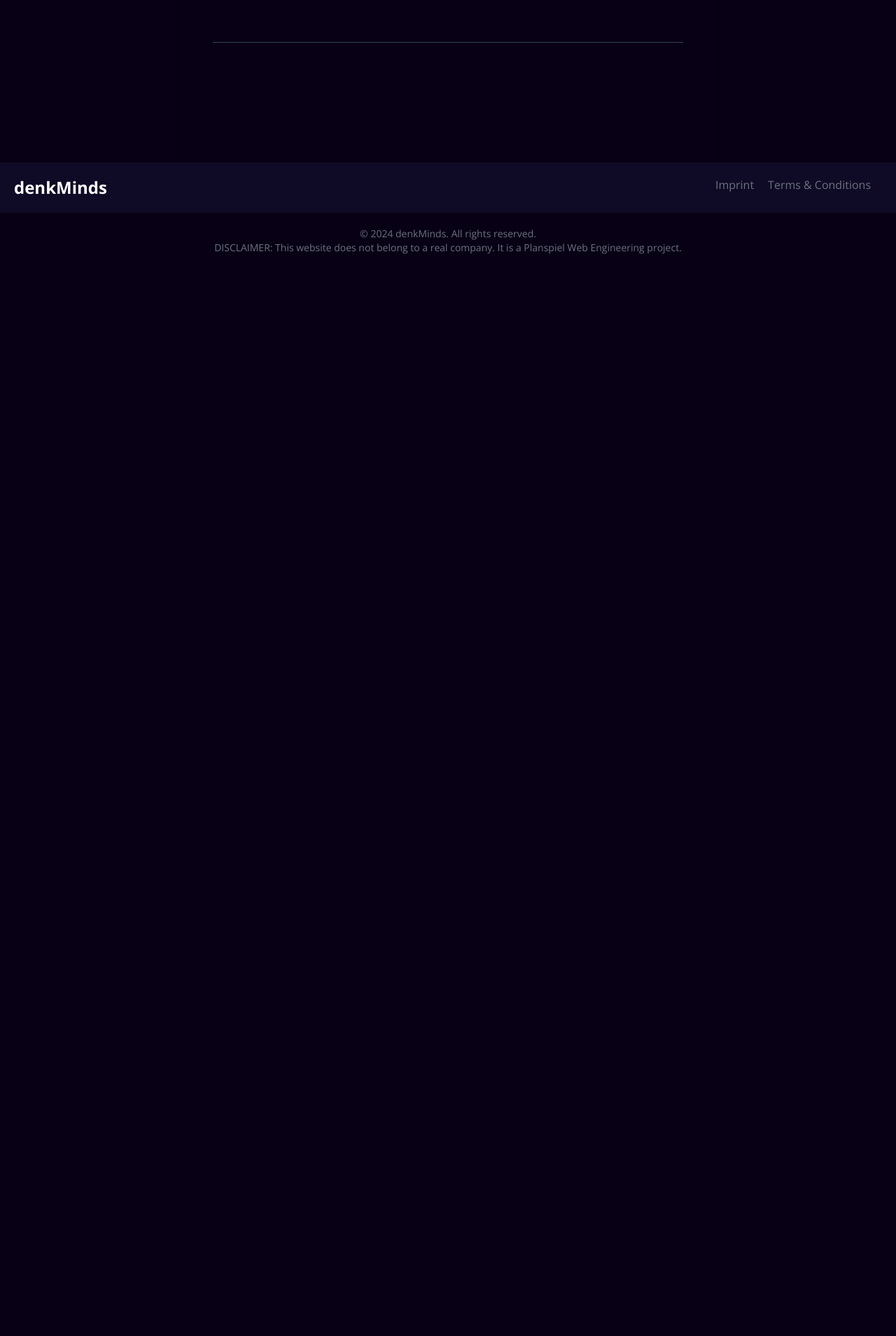
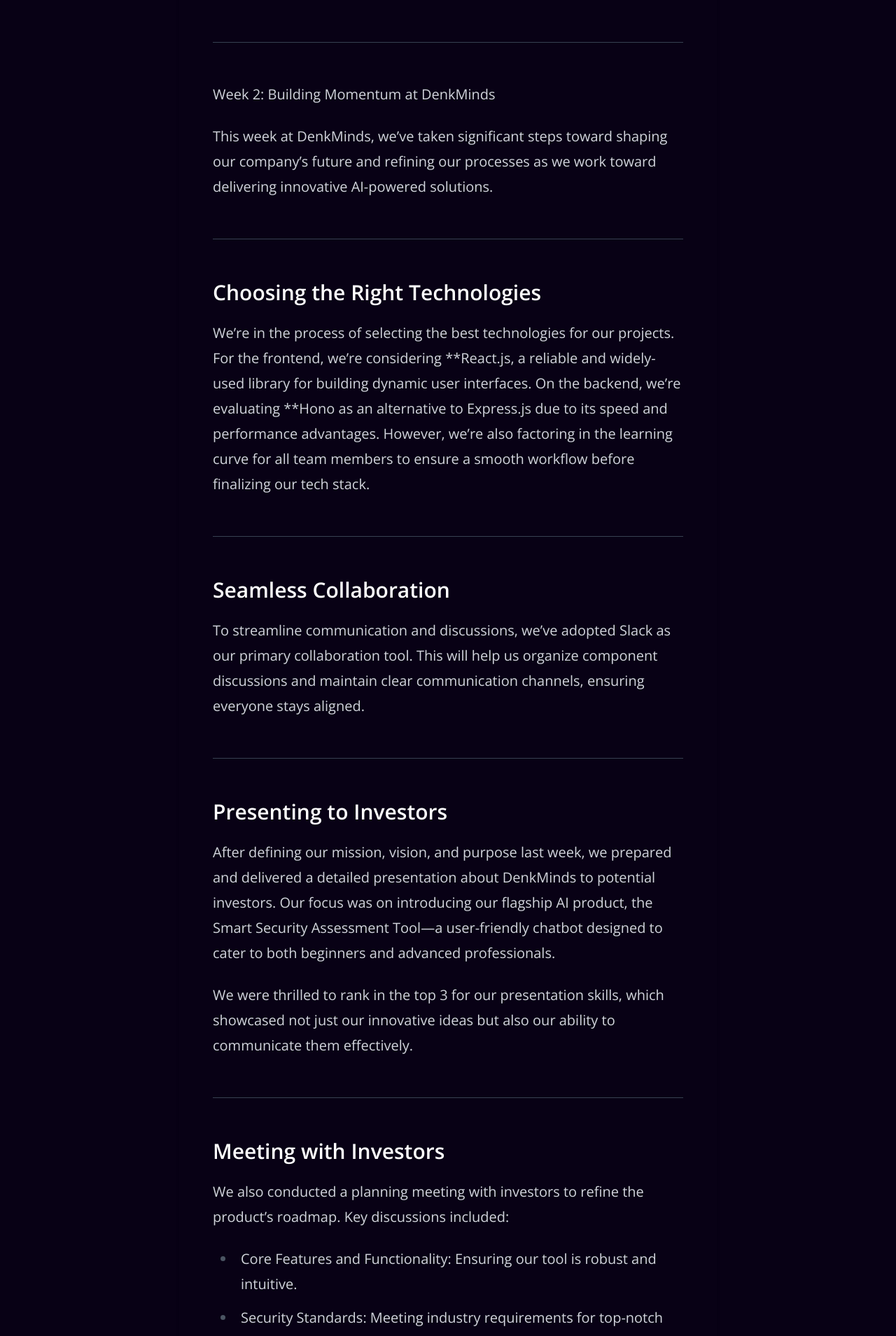
Before and after one commit to Uyadav207/denkMinds, a Next.js app: page /blogs/week-2 in a window 1280 px wide. Shown: the part 568-2477 px from the top of the page at 70% size. Before the commit the page ends 952 px from the top, so only its background shows below. Built offline with nearby package versions, Linux system fonts and the light colour scheme.

Commit message:
#71 blog content added

```diff
--- a/src/app/blogs/week-2/page.mdx
+++ b/src/app/blogs/week-2/page.mdx
@@ -14,3 +14,42 @@
 At **DenkMinds**, our mission is clear: to craft **AI-powered solutions** that address real-world challenges and make a tangible impact. With a commitment to **quality, reliability, and innovation**, we’re excited to embark on this journey with a team of passionate cofounders. Together, we aim to redefine industries through the power of artificial intelligence.
 
 ---
+Week 2: Building Momentum at DenkMinds
+
+This week at DenkMinds, we’ve taken significant steps toward shaping our company’s future and refining our processes as we work toward delivering innovative AI-powered solutions.
+
+---
+
+### Choosing the Right Technologies
+We’re in the process of selecting the best technologies for our projects. For the frontend, we’re considering **React.js, a reliable and widely-used library for building dynamic user interfaces. On the backend, we’re evaluating **Hono as an alternative to Express.js due to its speed and performance advantages. However, we’re also factoring in the learning curve for all team members to ensure a smooth workflow before finalizing our tech stack.
+
+---
+
+### Seamless Collaboration
+To streamline communication and discussions, we’ve adopted Slack as our primary collaboration tool. This will help us organize component discussions and maintain clear communication channels, ensuring everyone stays aligned.
+
+---
+
+### Presenting to Investors
+After defining our mission, vision, and purpose last week, we prepared and delivered a detailed presentation about DenkMinds to potential investors. Our focus was on introducing our flagship AI product, the Smart Security Assessment Tool—a user-friendly chatbot designed to cater to both beginners and advanced professionals.
+
+We were thrilled to rank in the top 3 for our presentation skills, which showcased not just our innovative ideas but also our ability to communicate them effectively.
+
+---
+
+### Meeting with Investors
+We also conducted a planning meeting with investors to refine the product’s roadmap. Key discussions included:
+- Core Features and Functionality: Ensuring our tool is robust and intuitive.
+- Security Standards: Meeting industry requirements for top-notch security.
+- User Experience: Prioritizing simplicity without compromising on advanced features.
+
+Their feedback has given us valuable insights into aligning our product with market needs.
+
+---
+
+### What’s Next?
+As we move forward, we’re excited to share the basic implementation of our product in the upcoming week. Stay tuned for more updates on how we’re bringing our vision to life!
+
+---
+
+Together, let’s innovate, impact, and inspire.
```
